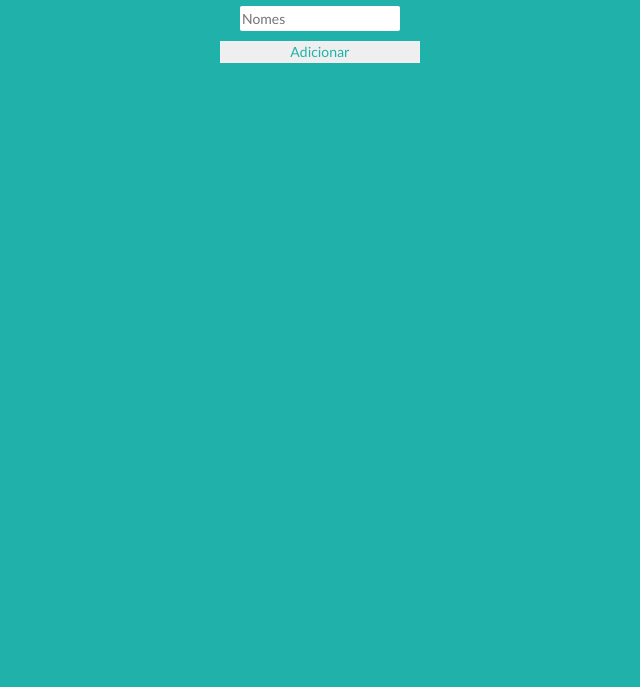
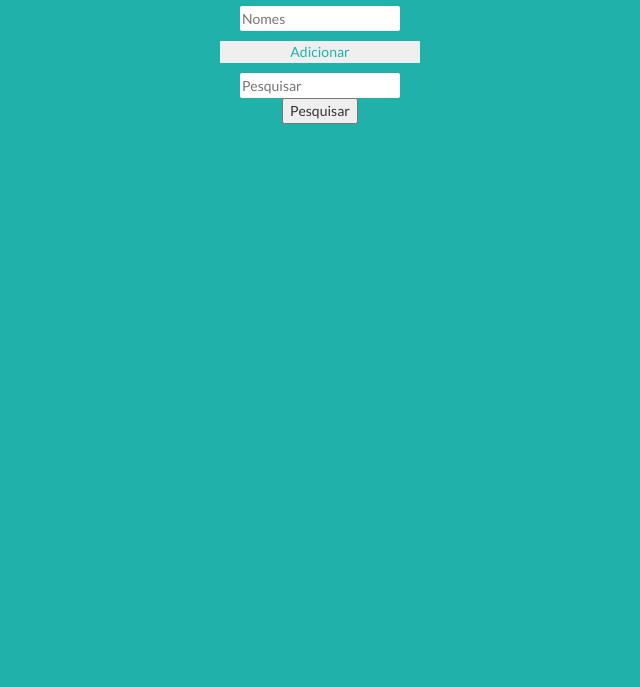
Before and after one commit to ARTURLEDOU/Lista-de-convidados, a plain HTML site: page Index.html in a window 1280 px wide. Shown: the part 113-800 px from the top of the page, without its empty margins (320-960 px from the left). Drawn offline with nearby package versions, Linux system fonts and the light colour scheme; a web font is replaced by a local one.

Commit message:
Update Index.html

```diff
--- a/Index.html
+++ b/Index.html
@@ -24,6 +24,9 @@
     <br>
     <button class="bttn" onclick="Add()">Adicionar</button>
     <br>
+    <input type="text" placeholder="Pesquisar" id="inputConvidados">
+    <br>
+    <button id = "btn2">Pesquisar</button>
     <div id="lista"></div>
 
 </body>
```
